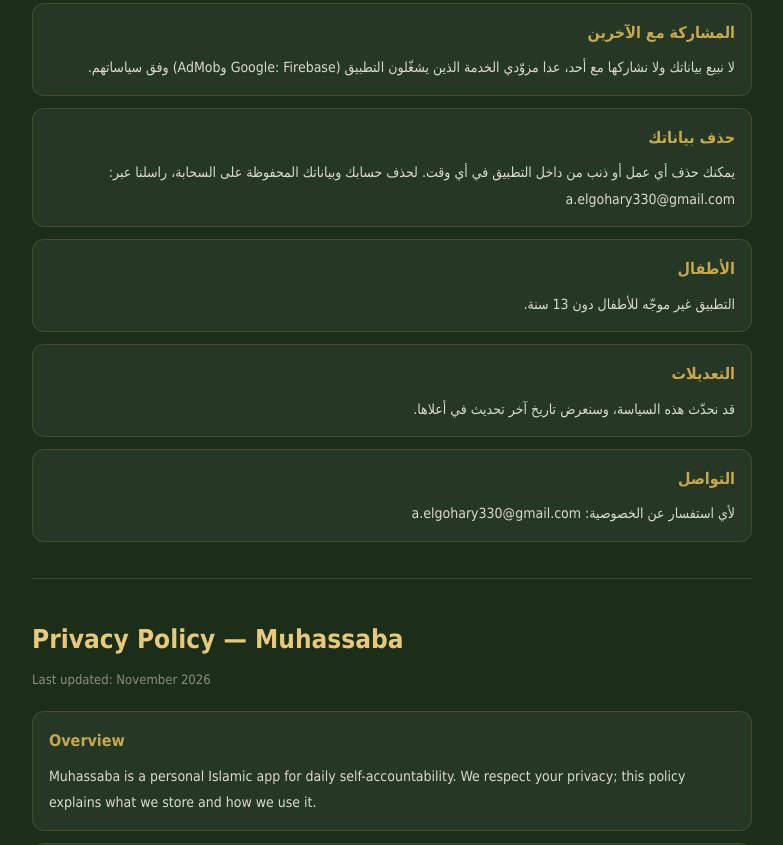
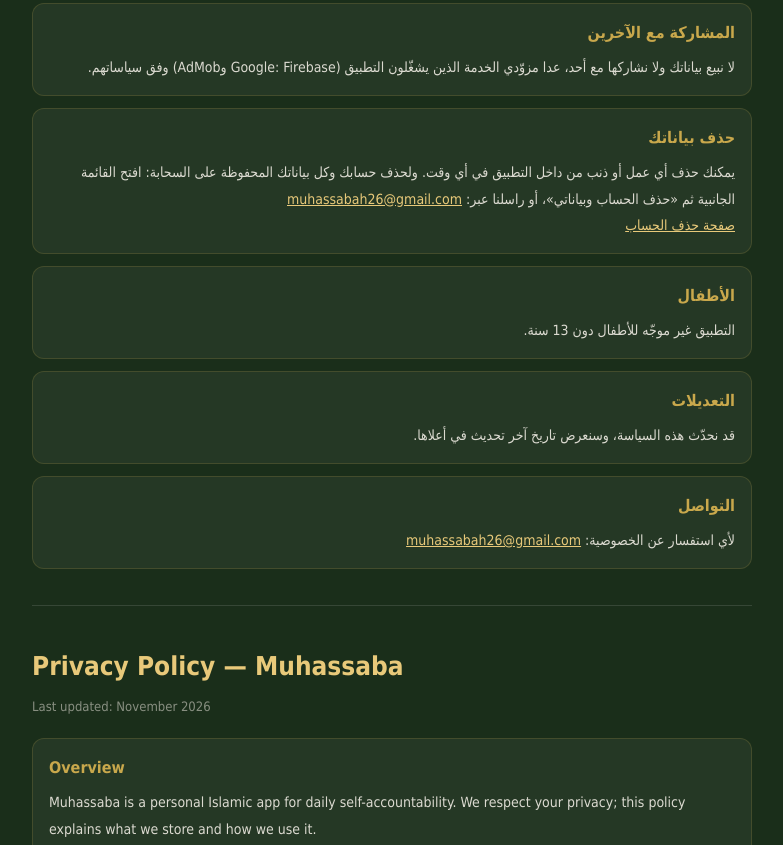
Before and after one commit to aelgohary330-crypto/muhassaba, a plain HTML site: page privacy-policy.html in a window 1280 px wide. Shown: the part 836-1681 px from the top of the page, without its empty margins (248-1031 px from the left). Drawn offline with Linux system fonts and the light colour scheme.

Commit message:
Add files via upload

```diff
--- a/privacy-policy.html
+++ b/privacy-policy.html
@@ -15,6 +15,7 @@
   .sec{background:rgba(255,255,255,.05);border:1px solid rgba(201,168,76,.18);border-radius:12px;padding:14px 16px;margin-bottom:12px}
   .sec h2{color:#c9a84c;font-size:16px;margin-bottom:6px}
   .sec p{font-size:14px;color:rgba(245,240,232,.88);white-space:pre-line}
+  .sec a{color:#e8c97a}
   hr{border:none;border-top:1px solid rgba(255,255,255,.12);margin:36px 0}
   .contact-note{font-size:12px;color:#e8c97a}
 </style>
@@ -34,10 +35,11 @@
 <div class="sec"><h2>التذكيرات والإشعارات</h2><p>يرسل التطبيق إشعارات محلية من جهازك نفسه (الرسالة اليومية وتذكيراتك). أوقات التذكيرات ونصوصها التي تكتبها تُحفظ على جهازك فقط ولا تُرسل إلى أي خادم. يمكنك إيقاف الإشعارات من التطبيق أو من إعدادات جهازك.</p></div>
 <div class="sec"><h2>الإعلانات</h2><p>يعرض التطبيق إعلانات Google AdMob. قد تستخدم Google معرّف الإعلانات في جهازك لعرض إعلانات مناسبة. يمكنك إعادة ضبط معرّف الإعلانات أو إيقاف تخصيصها من إعدادات جهازك (Google ثم الإعلانات).</p></div>
 <div class="sec"><h2>المشاركة مع الآخرين</h2><p>لا نبيع بياناتك ولا نشاركها مع أحد، عدا مزوّدي الخدمة الذين يشغّلون التطبيق (Google: Firebase وAdMob) وفق سياساتهم.</p></div>
-<div class="sec"><h2>حذف بياناتك</h2><p>يمكنك حذف أي عمل أو ذنب من داخل التطبيق في أي وقت. لحذف حسابك وبياناتك المحفوظة على السحابة، راسلنا عبر: a.elgohary330@gmail.com</p></div>
+<div class="sec"><h2>حذف بياناتك</h2><p>يمكنك حذف أي عمل أو ذنب من داخل التطبيق في أي وقت. ولحذف حسابك وكل بياناتك المحفوظة على السحابة: افتح القائمة الجانبية ثم «حذف الحساب وبياناتي»، أو راسلنا عبر: <a href="mailto:muhassabah26@gmail.com">muhassabah26@gmail.com</a>
+<a href="delete-account.html">صفحة حذف الحساب</a></p></div>
 <div class="sec"><h2>الأطفال</h2><p>التطبيق غير موجّه للأطفال دون 13 سنة.</p></div>
 <div class="sec"><h2>التعديلات</h2><p>قد نحدّث هذه السياسة، وسنعرض تاريخ آخر تحديث في أعلاها.</p></div>
-<div class="sec"><h2>التواصل</h2><p>لأي استفسار عن الخصوصية: a.elgohary330@gmail.com</p></div>
+<div class="sec"><h2>التواصل</h2><p>لأي استفسار عن الخصوصية: <a href="mailto:muhassabah26@gmail.com">muhassabah26@gmail.com</a></p></div>
 </section>
 <hr>
 <section id="en" dir="ltr" lang="en">
@@ -51,10 +53,11 @@
 <div class="sec"><h2>Reminders and notifications</h2><p>The app sends local notifications from your own device (the daily message and your reminders). Reminder times and the texts you write are stored on your device only and are never sent to any server. You can turn notifications off in the app or in your device settings.</p></div>
 <div class="sec"><h2>Ads</h2><p>The app shows Google AdMob ads. Google may use your device advertising ID to show relevant ads. You can reset your advertising ID or turn off ad personalization in your device settings (Google, then Ads).</p></div>
 <div class="sec"><h2>Sharing</h2><p>We do not sell your data or share it with anyone, except the service providers that run the app (Google: Firebase and AdMob) under their own policies.</p></div>
-<div class="sec"><h2>Deleting your data</h2><p>You can delete any deed or sin inside the app at any time. To delete your account and the data saved in the cloud, contact us via: a.elgohary330@gmail.com</p></div>
+<div class="sec"><h2>Deleting your data</h2><p>You can delete any deed or sin inside the app at any time. To delete your account and all data saved in the cloud: open the side menu and tap “Delete account &amp; my data”, or contact us via: <a href="mailto:muhassabah26@gmail.com">muhassabah26@gmail.com</a>
+<a href="delete-account.html">Account deletion page</a></p></div>
 <div class="sec"><h2>Children</h2><p>The app is not directed to children under 13.</p></div>
 <div class="sec"><h2>Changes</h2><p>We may update this policy and will show the last-updated date at the top.</p></div>
-<div class="sec"><h2>Contact</h2><p>For any privacy question: a.elgohary330@gmail.com</p></div>
+<div class="sec"><h2>Contact</h2><p>For any privacy question: <a href="mailto:muhassabah26@gmail.com">muhassabah26@gmail.com</a></p></div>
 </section>
 <hr>
 <section id="ur" dir="rtl" lang="ur">
@@ -68,10 +71,11 @@
 <div class="sec"><h2>یاد دہانیاں اور نوٹیفکیشن</h2><p>ایپ آپ کے اپنے ڈیوائس سے مقامی نوٹیفکیشن بھیجتی ہے (روزانہ پیغام اور آپ کی یاد دہانیاں)۔ یاد دہانیوں کے اوقات اور آپ کا لکھا ہوا متن صرف آپ کے ڈیوائس پر محفوظ رہتا ہے اور کسی سرور کو نہیں بھیجا جاتا۔ آپ نوٹیفکیشن ایپ یا ڈیوائس سیٹنگز سے بند کر سکتے ہیں۔</p></div>
 <div class="sec"><h2>اشتہارات</h2><p>ایپ Google AdMob کے اشتہارات دکھاتی ہے۔ Google مناسب اشتہارات دکھانے کے لیے آپ کے ڈیوائس کی ایڈورٹائزنگ آئی ڈی استعمال کر سکتا ہے۔ آپ ڈیوائس سیٹنگز (Google پھر اشتہارات) سے ایڈورٹائزنگ آئی ڈی ری سیٹ یا اشتہارات کی تخصیص بند کر سکتے ہیں۔</p></div>
 <div class="sec"><h2>شیئرنگ</h2><p>ہم آپ کا ڈیٹا نہ بیچتے ہیں اور نہ کسی سے شیئر کرتے ہیں، سوائے ان سروس فراہم کنندگان کے جو ایپ چلاتے ہیں (Google: Firebase اور AdMob) اور ان کی اپنی پالیسیوں کے مطابق۔</p></div>
-<div class="sec"><h2>اپنا ڈیٹا حذف کرنا</h2><p>آپ ایپ کے اندر کسی بھی وقت کوئی عمل یا گناہ حذف کر سکتے ہیں۔ اپنا اکاؤنٹ اور کلاؤڈ پر محفوظ ڈیٹا حذف کرنے کے لیے رابطہ کریں: a.elgohary330@gmail.com</p></div>
+<div class="sec"><h2>اپنا ڈیٹا حذف کرنا</h2><p>آپ ایپ کے اندر کسی بھی وقت کوئی عمل یا گناہ حذف کر سکتے ہیں۔ اپنا اکاؤنٹ اور کلاؤڈ پر محفوظ تمام ڈیٹا حذف کرنے کے لیے: سائیڈ مینو کھول کر «اکاؤنٹ اور میرا ڈیٹا حذف کریں» دبائیں، یا رابطہ کریں: <a href="mailto:muhassabah26@gmail.com">muhassabah26@gmail.com</a>
+<a href="delete-account.html">اکاؤنٹ حذف کرنے کا صفحہ</a></p></div>
 <div class="sec"><h2>بچے</h2><p>ایپ 13 سال سے کم عمر بچوں کے لیے نہیں ہے۔</p></div>
 <div class="sec"><h2>تبدیلیاں</h2><p>ہم یہ پالیسی اپ ڈیٹ کر سکتے ہیں اور آخری اپ ڈیٹ کی تاریخ اوپر دکھائیں گے۔</p></div>
-<div class="sec"><h2>رابطہ</h2><p>پرائیویسی سے متعلق کسی بھی سوال کے لیے: a.elgohary330@gmail.com</p></div>
+<div class="sec"><h2>رابطہ</h2><p>پرائیویسی سے متعلق کسی بھی سوال کے لیے: <a href="mailto:muhassabah26@gmail.com">muhassabah26@gmail.com</a></p></div>
 </section>
 </div>
 </body>
```
